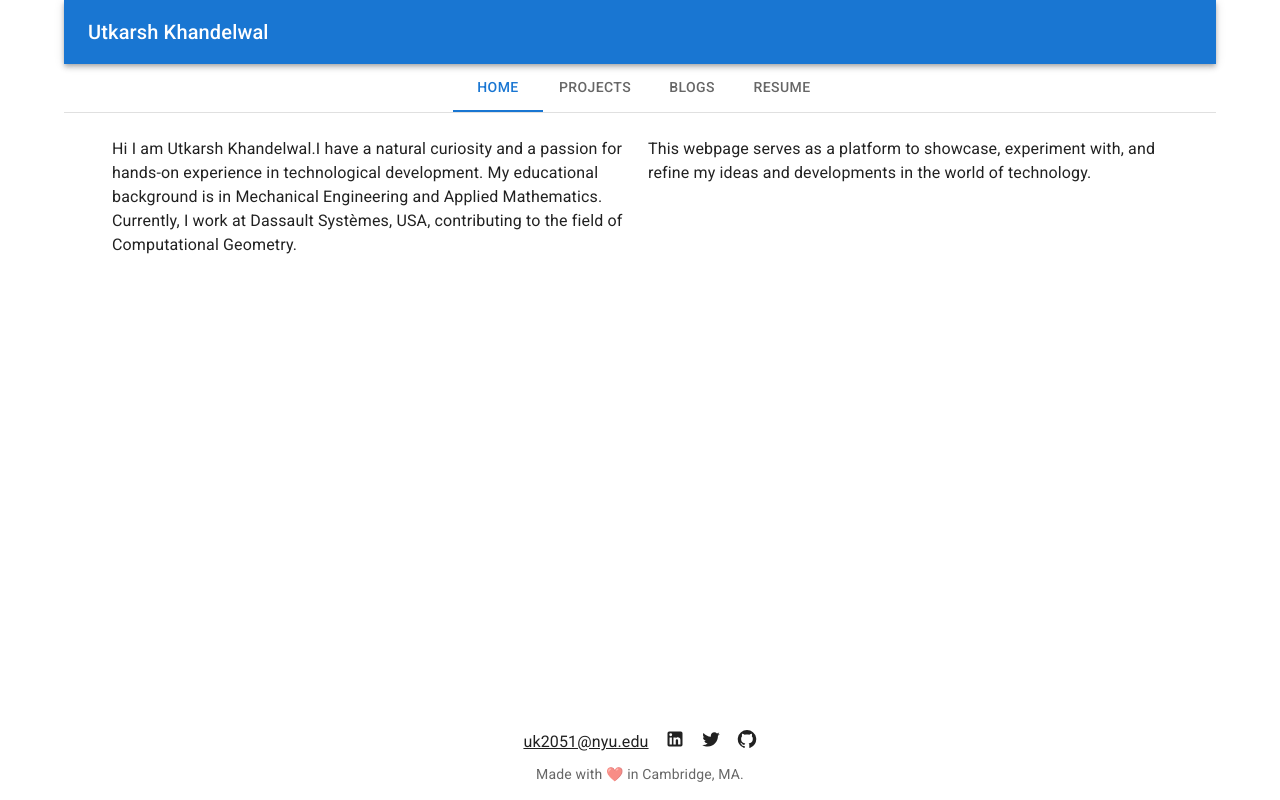
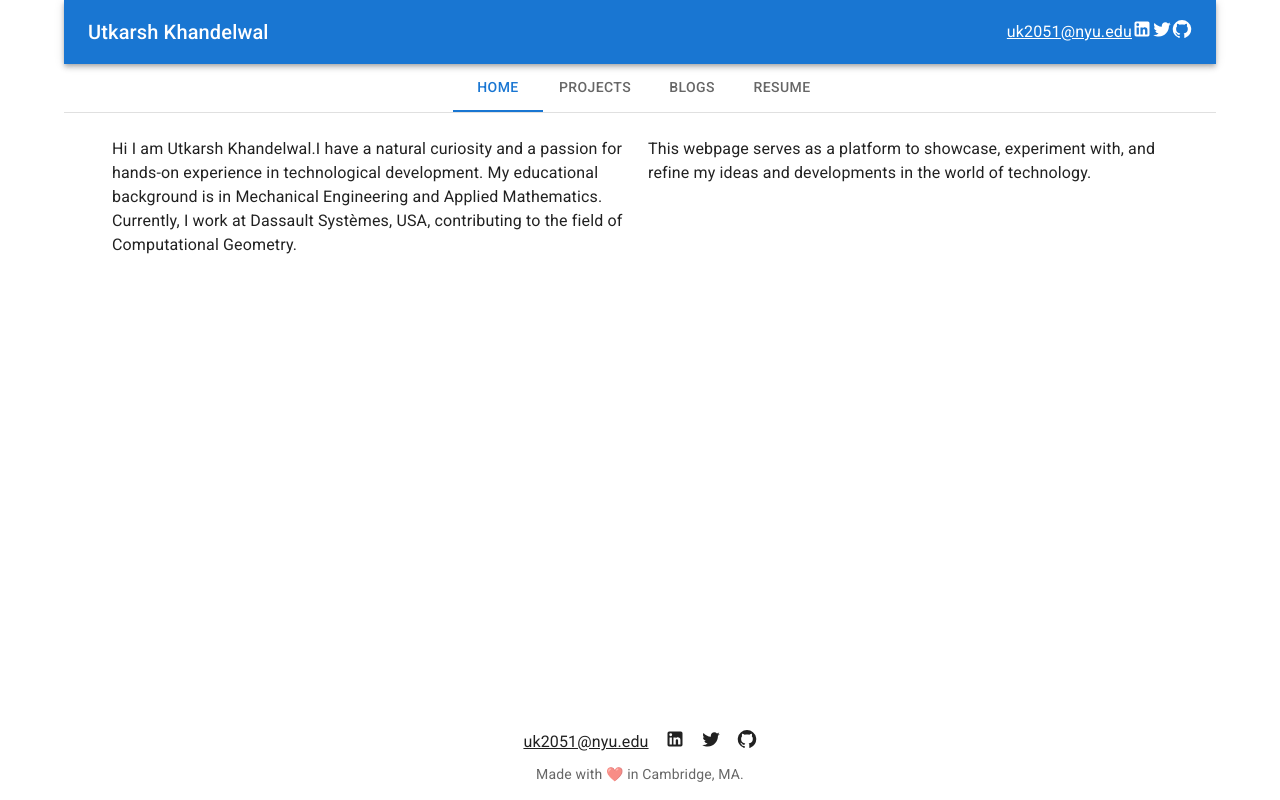
Before and after one commit to khandu-utkarsh/khandu-utkarsh.github.io, a React (Create React App) app in the folder personal-website/: page / in a window 1280 px wide. Built offline with nearby package versions, Linux system fonts and the light colour scheme.

Commit message:
Improved header to contain, contact information

```diff
--- a/personal-website/src/components/header/Header.js
+++ b/personal-website/src/components/header/Header.js
@@ -1,12 +1,41 @@
 import React from "react"
-import { AppBar, Toolbar, Typography } from '@mui/material';
+import { AppBar, Toolbar, } from '@mui/material';
+import { Typography, Link, } from '@mui/material';
+import { LinkedIn, Twitter, GitHub } from '@mui/icons-material';
 function Header() {
       return (
         <div>
           <AppBar position="relative">
             <Toolbar>
-              <Typography variant="h6"> Utkarsh Khandelwal </Typography>
-            </Toolbar>
+                      <Typography variant="h6" style={{ flex: 1 }}>
+                        Utkarsh Khandelwal
+                      </Typography>
+                      <div style={{ display: 'flex', alignItems: 'center' }}>
+
+
+  <Link href="mailto:uk2051@nyu.edu" color="inherit">
+    uk2051@nyu.edu
+  </Link>
+  <Link
+    href="https://www.linkedin.com/in/utkarshkhandelwal52"
+    color="inherit"
+    underline="none"
+  >
+    <LinkedIn fontSize="small" />
+  </Link>
+  <Link href="https://twitter.com/utkarsh52" color="inherit" underline="none">
+    <Twitter fontSize="small" />
+  </Link>
+  <Link
+    href="https://github.com/khandu-utkarsh"
+    color="inherit"
+    underline="none"
+  >
+    <GitHub fontSize="small" />
+  </Link>
+</div>
+
+              </Toolbar>
           </AppBar>
         </div>
       );
```
